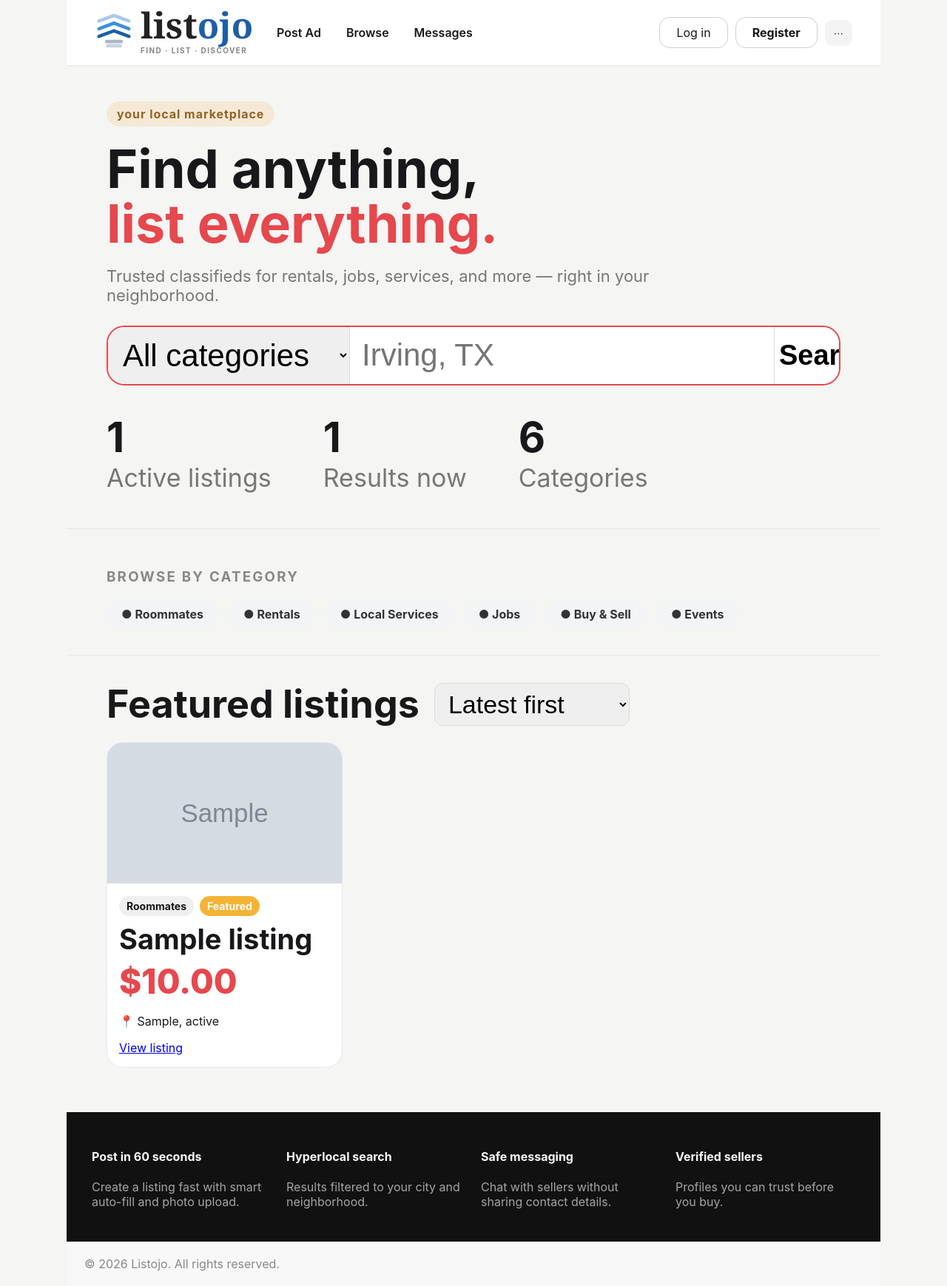
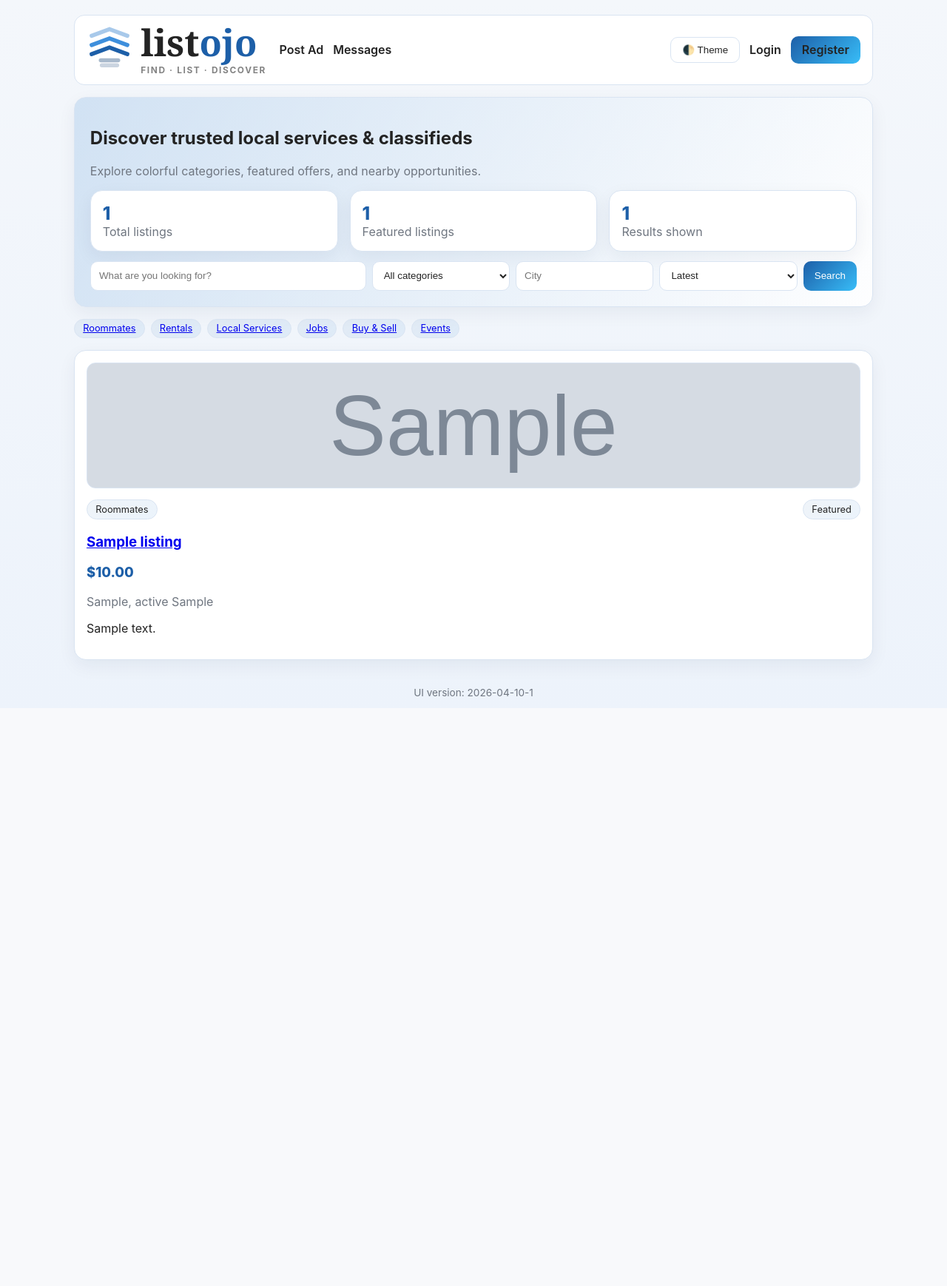
Before and after one commit to saichand003/classifieds, a Django app: page / in a window 1280 px wide. Shown: the whole page at 74% size. After the commit the page ends 941 px from the top, so only its background shows below. Run offline with Django 5.2, Linux system fonts and the light colour scheme; tables that the repository leaves empty hold one stand-in row (values such as "Sample post"); grey boxes marked "Sample" are stand-in pictures.

Commit message:
Revert "Restyle homepage and header to match provided mockup layout"
This reverts commit fc194e29b20f1c266e07b4630fc45c3a3c33116c.

```diff
--- a/static/styles.css
+++ b/static/styles.css
@@ -1,19 +1,70 @@
-:root{--bg:#f5f5f4;--card:#fff;--text:#18181b;--muted:#777;--red:#e5484d;--orange:#d97706;--line:#e5e7eb}
-:root.dark{--bg:#121212;--card:#1b1b1b;--text:#f3f4f6;--muted:#c9c9c9;--red:#fb7185;--orange:#f59e0b;--line:#2a2a2a}
-*{box-sizing:border-box}body{margin:0;font-family:Inter,Arial,sans-serif;background:var(--bg);color:var(--text)}
-.page-shell{max-width:1100px;margin:0 auto;background:var(--bg)}
-.topbar{background:var(--card);border-bottom:1px solid var(--line)}.topbar-inner{max-width:1060px;margin:0 auto;padding:14px 18px;display:flex;align-items:center;gap:22px}
-.brand{display:flex;align-items:center;gap:10px;text-decoration:none}.logo-mark{height:52px}.wordmark{font-family:Georgia,serif;font-size:3rem;font-weight:700;line-height:.85}.wordmark-dark{color:#232323}.dark .wordmark-dark{color:#f3f4f6}.wordmark-blue{color:#1d5fa8}.tagline{display:block;letter-spacing:.15em;color:#858585;font-weight:700;font-size:.62rem;margin-top:.38rem}
-.main-nav{display:flex;gap:34px;margin-left:10px}.main-nav a{color:var(--text);text-decoration:none;font-weight:600}
-.auth-nav{margin-left:auto;display:flex;align-items:center;gap:10px}.pill-btn{padding:10px 22px;border:1px solid #cfcfcf;border-radius:14px;text-decoration:none;color:var(--text);background:#fff}.strong{font-weight:700}.icon-btn{border:0;background:#f4f4f5;border-radius:10px;padding:10px 12px}
-.hero-block{padding:48px 54px;background:var(--bg);border-bottom:1px solid var(--line)}.hero-chip{display:inline-block;background:#f5e9d5;color:#946225;padding:7px 14px;border-radius:999px;font-weight:700;letter-spacing:.06em;text-transform:lowercase}
-.hero-block h1{font-size:72px;line-height:1.02;margin:20px 0 12px}.hero-block h1 span{color:var(--red)}.hero-block p{font-size:22px;color:var(--muted);max-width:880px}
-.search-row{margin-top:28px;display:grid;grid-template-columns:2fr 2fr 1fr;border:2px solid var(--red);border-radius:24px;overflow:hidden;background:#fff}.search-row select,.search-row input{border:0;border-right:1px solid #ddd;padding:14px 16px;font-size:42px}.search-row button{border:0;background:#fff;font-size:38px;font-weight:700}
-.kpis{display:flex;gap:70px;margin-top:36px}.kpis strong{display:block;font-size:56px}.kpis span{color:var(--muted);font-size:34px}
-.category-strip{padding:34px 54px;border-bottom:1px solid var(--line)}.category-strip h3{letter-spacing:.12em;color:#888}.chips{display:flex;gap:14px;flex-wrap:wrap}.chip{padding:11px 20px;border-radius:999px;background:#f3f4f6;color:#333;text-decoration:none;font-weight:700}
-.featured-wrap{padding:34px 54px}.featured-head{display:flex;align-items:center;gap:20px}.featured-head h2{font-size:52px;margin:0}.featured-head select{font-size:34px;padding:8px 14px;border-radius:12px;border:1px solid #ddd}
-.cards3{margin-top:20px;display:grid;grid-template-columns:repeat(3,1fr);gap:18px}.listing-card{background:var(--card);border:1px solid var(--line);border-radius:22px;overflow:hidden}.listing-thumb{height:190px;width:100%;object-fit:cover;background:linear-gradient(120deg,#ced9e6,#e8ede8)}.card-body{padding:16px}.badges span{background:#efefef;border-radius:999px;padding:5px 10px;margin-right:8px;font-size:14px;font-weight:700}.badges .gold{background:#f5b336;color:#fff}.card-body h4{font-size:38px;margin:12px 0 6px}.price{font-size:46px;color:var(--red);font-weight:800;margin:0}
-.benefits{margin-top:26px;background:#111;color:#f8f8f8;padding:28px 34px;display:grid;grid-template-columns:repeat(4,1fr);gap:20px}.benefits p{color:#a5a5a5}
-.site-footer{padding:20px 24px;color:#888;background:#f8f8f8}
-.messages{max-width:1060px;margin:10px auto;list-style:none;padding:0}.messages li{background:#eaf7ee;padding:10px;border-radius:8px}
-@media(max-width:900px){.topbar-inner{flex-wrap:wrap}.main-nav{order:3;width:100%;margin-left:0}.hero-block h1{font-size:46px}.hero-block p{font-size:18px}.search-row select,.search-row input,.search-row button{font-size:22px}.kpis strong{font-size:32px}.kpis span{font-size:16px}.cards3,.benefits{grid-template-columns:1fr}.featured-head h2{font-size:32px}.featured-head select{font-size:18px}}
+:root {
+  --bg: linear-gradient(180deg, #f4f7fb 0%, #edf3fb 100%);
+  --surface: #ffffff;
+  --text: #232323;
+  --muted: #6f7680;
+  --primary: #1d5fa8;
+  --primary-2: #38bdf8;
+  --accent: #a8c9ea;
+  --border: #d9e4f2;
+}
+
+:root.dark {
+  --bg: linear-gradient(180deg, #111827 0%, #0b1220 100%);
+  --surface: #131c2f;
+  --text: #f3f4f6;
+  --muted: #94a3b8;
+  --primary: #22d3ee;
+  --primary-2: #38bdf8;
+  --accent: #1d5fa8;
+  --border: #273450;
+}
+
+* { box-sizing: border-box; }
+body { font-family: Inter, Arial, sans-serif; background: var(--bg); color: var(--text); margin: 0; }
+.container { max-width: 1120px; margin: 0 auto; padding: 1.25rem; }
+.navbar {
+  display:flex; align-items:center; justify-content:space-between; gap:1rem; margin-bottom:1rem;
+  background: var(--surface); border:1px solid var(--border); padding:.75rem 1rem; border-radius:14px;
+}
+.nav-left { display:flex; align-items:center; gap:1.1rem; flex-wrap:wrap; }
+.brand { display:flex; align-items:center; gap:.7rem; text-decoration:none; }
+.logo-mark { height: 62px; width: auto; display:block; }
+.wordmark-wrap { display:flex; flex-direction:column; line-height:1; }
+.wordmark { font-family: Georgia, 'Times New Roman', serif; font-size: 3.1rem; font-weight: 700; }
+.wordmark-dark { color:#232323; }
+.wordmark-blue { color:#1d5fa8; }
+.tagline { margin-top:.45rem; font-size:.74rem; letter-spacing:.14em; color:#838383; font-weight:700; }
+.dark .wordmark-dark { color:#e5e7eb; }
+.dark .tagline { color:#cbd5e1; }
+
+.primary-links, .nav-links { display:flex; gap:.8rem; flex-wrap:wrap; align-items:center; }
+.primary-links a, .nav-links a { text-decoration:none; color:var(--text); font-weight:600; }
+.button, button {
+  background: linear-gradient(135deg, var(--primary), var(--primary-2));
+  color:white; border:none; border-radius:10px; padding:.55rem .95rem; cursor:pointer;
+}
+.button.secondary { background: transparent; color: var(--text); border:1px solid var(--border); }
+.card { background: var(--surface); border:1px solid var(--border); border-radius:16px; padding:1rem; box-shadow:0 8px 24px rgba(20,38,68,.06); }
+.hero { padding:1.3rem; margin-bottom:1rem; background: linear-gradient(120deg, rgba(168,201,234,.45), rgba(255,255,255,.9)); }
+.grid { display:grid; gap:1rem; }
+.grid-3 { grid-template-columns: repeat(auto-fit, minmax(170px, 1fr)); }
+.grid-listings { grid-template-columns: repeat(auto-fit, minmax(280px, 1fr)); }
+.kpi { font-size:1.5rem; font-weight:800; color: var(--primary); }
+.muted { color: var(--muted); }
+.chips { display:flex; gap:.5rem; flex-wrap:wrap; }
+.chip { border:1px solid var(--border); background: linear-gradient(135deg, rgba(29,95,168,.07), rgba(62,143,220,.1)); border-radius:999px; padding:.3rem .7rem; font-size:.8rem; }
+.filters { display:grid; grid-template-columns:2fr 1fr 1fr 1fr auto; gap:.5rem; margin-top:.8rem; }
+input, select, textarea { width:100%; padding:.65rem .7rem; border-radius:10px; border:1px solid var(--border); background:var(--surface); color:var(--text); }
+.listing-thumb { width:100%; height:170px; object-fit:cover; border-radius:12px; border:1px solid var(--border); background: linear-gradient(120deg, #dbe9f8, #f0f4fa); }
+.price { font-size:1.15rem; font-weight:800; color: var(--primary); }
+.row { display:flex; justify-content:space-between; align-items:center; gap:.5rem; }
+.messages { list-style:none; padding:0; }
+.messages li { background: linear-gradient(130deg, #e8f3ff, #edf5ff); color:#1d4f8e; padding:.65rem .75rem; border-radius:10px; margin:.5rem 0; }
+footer { text-align:center; padding-bottom:.8rem; }
+@media (max-width: 860px) {
+  .filters { grid-template-columns: 1fr; }
+  .logo-mark { height: 48px; }
+  .wordmark { font-size: 2rem; }
+  .tagline { margin-top: .32rem; font-size: .62rem; letter-spacing: .1em; }
+  }
--- a/templates/base.html
+++ b/templates/base.html
@@ -8,9 +8,9 @@
     <link rel="stylesheet" href="{% static 'styles.css' %}?v={{ UI_ASSET_VERSION }}">
 </head>
 <body>
-<div class="page-shell">
-<header class="topbar">
-    <div class="topbar-inner">
+<div class="container">
+    <nav class="navbar">
+        <div class="nav-left">
             <a class="brand" href="{% url 'listing_list' %}">
                 <img src="{% static 'mark.svg' %}?v={{ UI_ASSET_VERSION }}" alt="Listojo mark" class="logo-mark">
                 <span class="wordmark-wrap">
@@ -18,23 +18,25 @@
                     <span class="tagline">FIND · LIST · DISCOVER</span>
                 </span>
             </a>
-        <nav class="main-nav">
+            <div class="primary-links">
                 <a href="{% url 'create_listing' %}">Post Ad</a>
-            <a href="{% url 'listing_list' %}">Browse</a>
                 <a href="{% url 'inbox' %}">Messages</a>
-        </nav>
-        <div class="auth-nav">
-            {% if user.is_authenticated %}
-                <a class="pill-btn" href="{% url 'profile' %}">Profile</a>
-                <form method="post" action="{% url 'logout' %}" style="display:inline;">{% csrf_token %}<button type="submit" class="pill-btn">Log out</button></form>
-            {% else %}
-                <a class="pill-btn" href="{% url 'login' %}">Log in</a>
-                <a class="pill-btn strong" href="{% url 'register' %}">Register</a>
-            {% endif %}
-            <button class="icon-btn" type="button">···</button>
             </div>
         </div>
-</header>
+        <div class="nav-links">
+            <button type="button" class="button secondary" data-theme-toggle>🌓 Theme</button>
+            {% if user.is_authenticated %}
+                <a href="{% url 'profile' %}">Profile</a>
+                <form method="post" action="{% url 'logout' %}" style="display:inline;">
+                    {% csrf_token %}
+                    <button type="submit" class="button secondary">Logout</button>
+                </form>
+            {% else %}
+                <a href="{% url 'login' %}">Login</a>
+                <a href="{% url 'register' %}" class="button">Register</a>
+            {% endif %}
+        </div>
+    </nav>
 
     {% if messages %}
         <ul class="messages">
@@ -45,9 +47,8 @@
     {% endif %}
 
     {% block content %}{% endblock %}
-
-<footer class="site-footer">© 2026 Listojo. All rights reserved.</footer>
 </div>
+<footer class="muted" style="margin-top:1rem;font-size:.85rem;">UI version: {{ UI_ASSET_VERSION }}</footer>
 <script src="{% static 'app.js' %}?v={{ UI_ASSET_VERSION }}"></script>
 </body>
 </html>
--- a/templates/listings/listing_list.html
+++ b/templates/listings/listing_list.html
@@ -1,64 +1,64 @@
 {% extends 'base.html' %}
 {% block content %}
-<section class="hero-block">
-    <span class="hero-chip">your local marketplace</span>
-    <h1>Find anything,<br><span>list everything.</span></h1>
-    <p>Trusted classifieds for rentals, jobs, services, and more — right in your neighborhood.</p>
+<section class="card hero">
+    <h1>Discover trusted local services & classifieds</h1>
+    <p class="muted">Explore colorful categories, featured offers, and nearby opportunities.</p>
 
-    <form method="get" class="search-row">
+    <div class="grid grid-3" style="margin-top:1rem;">
+        <div class="card"><div class="kpi">{{ total_listings }}</div><div class="muted">Total listings</div></div>
+        <div class="card"><div class="kpi">{{ featured_count }}</div><div class="muted">Featured listings</div></div>
+        <div class="card"><div class="kpi">{{ listings|length }}</div><div class="muted">Results shown</div></div>
+    </div>
+
+    <form method="get" class="filters">
+        <input type="text" name="q" placeholder="What are you looking for?" value="{{ filters.q }}">
+
         <select name="category">
             <option value="">All categories</option>
             {% for key, label in category_choices %}
-                <option value="{{ key }}" {% if filters.category == key %}selected{% endif %}>{{ label }}</option>
+                <option value="{{ key }}" {% if filters.category == key %}selected{% endif %}>
+                    {{ label }}
+                </option>
             {% endfor %}
         </select>
-        <input type="text" name="city" value="{{ filters.city }}" placeholder="Irving, TX">
+
+        <input type="text" name="city" placeholder="City" value="{{ filters.city }}">
+
+        <select name="sort">
+            <option value="latest" {% if filters.sort == 'latest' %}selected{% endif %}>Latest</option>
+            <option value="price_low" {% if filters.sort == 'price_low' %}selected{% endif %}>Price: Low to High</option>
+            <option value="price_high" {% if filters.sort == 'price_high' %}selected{% endif %}>Price: High to Low</option>
+        </select>
+
         <button type="submit">Search</button>
     </form>
-
-    <div class="kpis">
-        <div><strong>{{ total_listings }}</strong><span>Active listings</span></div>
-        <div><strong>{{ listings|length }}</strong><span>Results now</span></div>
-        <div><strong>{{ category_choices|length }}</strong><span>Categories</span></div>
-    </div>
 </section>
 
-<section class="category-strip">
-    <h3>BROWSE BY CATEGORY</h3>
-    <div class="chips">
+<div class="chips" style="margin-bottom:1rem;">
     {% for key, label in category_choices %}
-            <a class="chip" href="?category={{ key }}">● {{ label }}</a>
+        <a class="chip" href="?category={{ key }}">{{ label }}</a>
     {% endfor %}
 </div>
-</section>
 
-<section class="featured-wrap">
-    <div class="featured-head">
-        <h2>Featured listings</h2>
-        <form method="get"><select name="sort"><option value="latest">Latest first</option><option value="price_low">Price low-high</option><option value="price_high">Price high-low</option></select></form>
+<section class="grid grid-listings">
+{% for listing in listings %}
+    <article class="card">
+        {% if listing.image %}
+            <img class="listing-thumb" src="{{ listing.image.url }}" alt="{{ listing.title }}">
+        {% else %}
+            <div class="listing-thumb"></div>
+        {% endif %}
+        <div class="row" style="margin-top:.7rem;">
+            <span class="chip">{{ listing.get_category_display }}</span>
+            {% if listing.featured %}<span class="chip">Featured</span>{% endif %}
         </div>
-    <div class="cards3">
-        {% for listing in listings|slice:':3' %}
-            <article class="listing-card">
-                {% if listing.image %}<img class="listing-thumb" src="{{ listing.image.url }}" alt="{{ listing.title }}">{% else %}<div class="listing-thumb"></div>{% endif %}
-                <div class="card-body">
-                    <div class="badges"><span>{{ listing.get_category_display }}</span>{% if listing.featured %}<span class="gold">Featured</span>{% endif %}</div>
-                    <h4>{{ listing.title }}</h4>
+        <h3><a href="{% url 'listing_detail' listing.pk %}">{{ listing.title }}</a></h3>
         <p class="price">{% if listing.price %}${{ listing.price }}{% else %}Contact for price{% endif %}</p>
-                    <p class="muted">📍 {{ listing.city }}, {{ listing.state }}</p>
-                    <a href="{% url 'listing_detail' listing.pk %}">View listing</a>
-                </div>
+        <p class="muted">{{ listing.city }}, {{ listing.state }} {{ listing.country }}</p>
+        <p>{{ listing.description|truncatewords:22 }}</p>
     </article>
 {% empty %}
-            <p>No listings yet.</p>
+    <p>No listings found. Try different filters.</p>
 {% endfor %}
-    </div>
-</section>
-
-<section class="benefits">
-    <div><h4>Post in 60 seconds</h4><p>Create a listing fast with smart auto-fill and photo upload.</p></div>
-    <div><h4>Hyperlocal search</h4><p>Results filtered to your city and neighborhood.</p></div>
-    <div><h4>Safe messaging</h4><p>Chat with sellers without sharing contact details.</p></div>
-    <div><h4>Verified sellers</h4><p>Profiles you can trust before you buy.</p></div>
 </section>
 {% endblock %}
```
Lines whose indentation alone changed are shown as unchanged.
